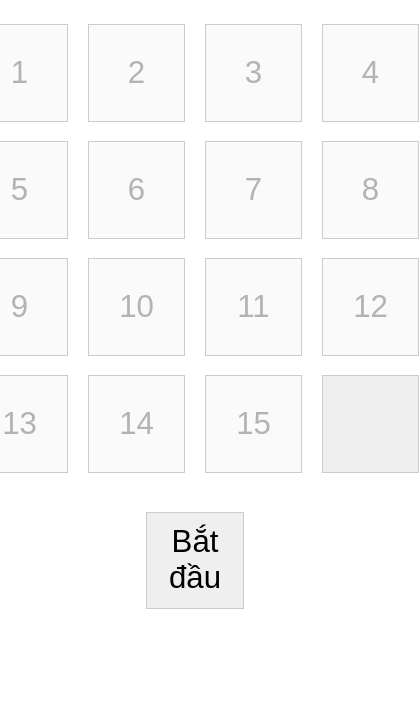
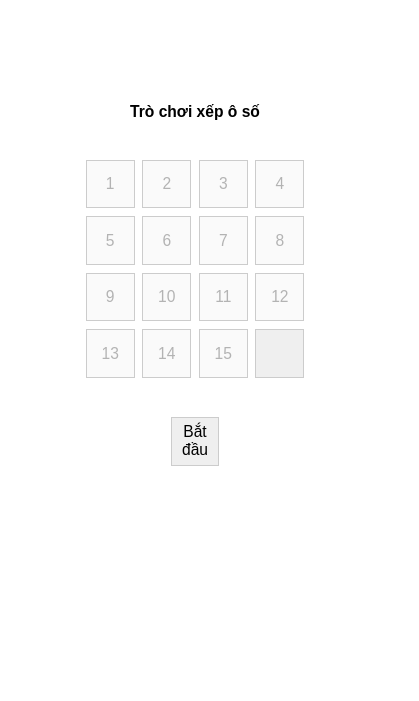
Before and after one commit to VUTRINGOC/xeposo, a plain HTML site: page index.html in a window 390 px wide. Shown: the part 143-844 px from the top of the page, 419 px wide, since content can reach past the window. Drawn offline with Linux system fonts and the light colour scheme.

Commit message:
Update styles3.css

```diff
--- a/styles.css
+++ b/styles.css
@@ -1,3 +1,4 @@
+/* CSS chung */
 body {
     font-family: Arial, sans-serif;
     display: flex;
@@ -12,48 +13,43 @@ body {
 }
 
 .title {
-    font-size: 4vw; /* Adjust the font size using vw */
-    margin-bottom: 2vh; /* Margin using vh */
+    font-size: 24px;
 }
 
-#puzzle {
+.puzzle {
     display: grid;
-    grid-template-columns: repeat(4, 12.5vw); /* Adjust columns with vw */
-    grid-template-rows: repeat(4, 12.5vw); /* Adjust rows with vw */
-    gap: 2vw; /* Adjust gap with vw */
-    margin: 10vw 0; /* Margin using vw */
+    grid-template-columns: repeat(4, 50px);
+    grid-template-rows: repeat(4, 50px);
+    gap: 5px;
+    margin: 20px 0;
 }
 
 button {
-    padding: 0;
-    width: 12.5vw; /* Adjust button width with vw */
-    height: 12.5vw; /* Adjust button height with vw */
-    font-size: 4vw; /* Adjust font size with vw */
+    padding: 10px 20px;
+    font-size: 16px;
     cursor: pointer;
-    border: 1px solid #ccc;
-    outline: none;
 }
 
-button.empty {
-    visibility: hidden;
-}
-
-/* Media query for smaller screens (e.g., mobile) */
+/* Media query cho điện thoại */
 @media (max-width: 768px) {
     .title {
-        font-size: 20px; /* Adjust font size for smaller screens */
+        font-size: 4vw; /* Điều chỉnh kích thước font sử dụng vw */
+        margin-bottom: 2vh; /* Điều chỉnh margin sử dụng vh */
     }
 
-    #puzzle {
-        grid-template-columns: repeat(4, 25vw); /* Adjust columns for smaller screens */
-        grid-template-rows: repeat(4, 25vw); /* Adjust rows for smaller screens */
-        gap: 5vw; /* Adjust gap for smaller screens */
-        margin: 10vw 0; /* Margin for smaller screens */
+    .puzzle {
+        grid-template-columns: repeat(4, 12.5vw); /* Điều chỉnh columns sử dụng vw */
+        grid-template-rows: repeat(4, 12.5vw); /* Điều chỉnh rows sử dụng vw */
+        gap: 2vw; /* Điều chỉnh gap sử dụng vw */
+        margin: 10vw 0; /* Điều chỉnh margin sử dụng vw */
     }
 
     button {
-        width: 25vw; /* Adjust button width for smaller screens */
-        height: 25vw; /* Adjust button height for smaller screens */
-        font-size: 8vw; /* Adjust font size for smaller screens */
+        padding: 0;
+        width: 12.5vw; /* Điều chỉnh width của button sử dụng vw */
+        height: 12.5vw; /* Điều chỉnh height của button sử dụng vw */
+        font-size: 4vw; /* Điều chỉnh font size của button sử dụng vw */
+        border: 1px solid #ccc;
+        outline: none;
     }
 }
```
